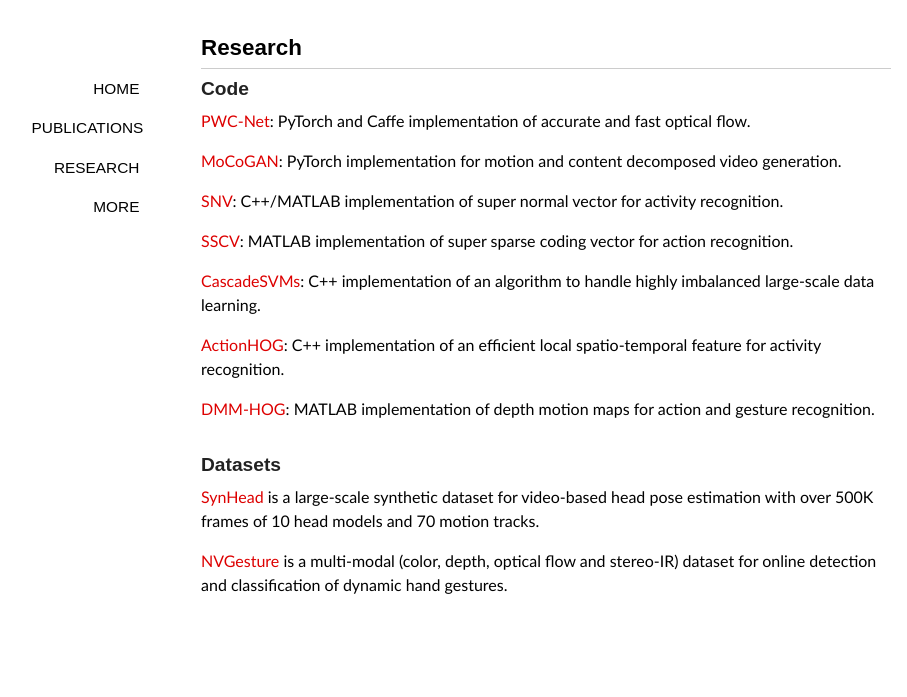
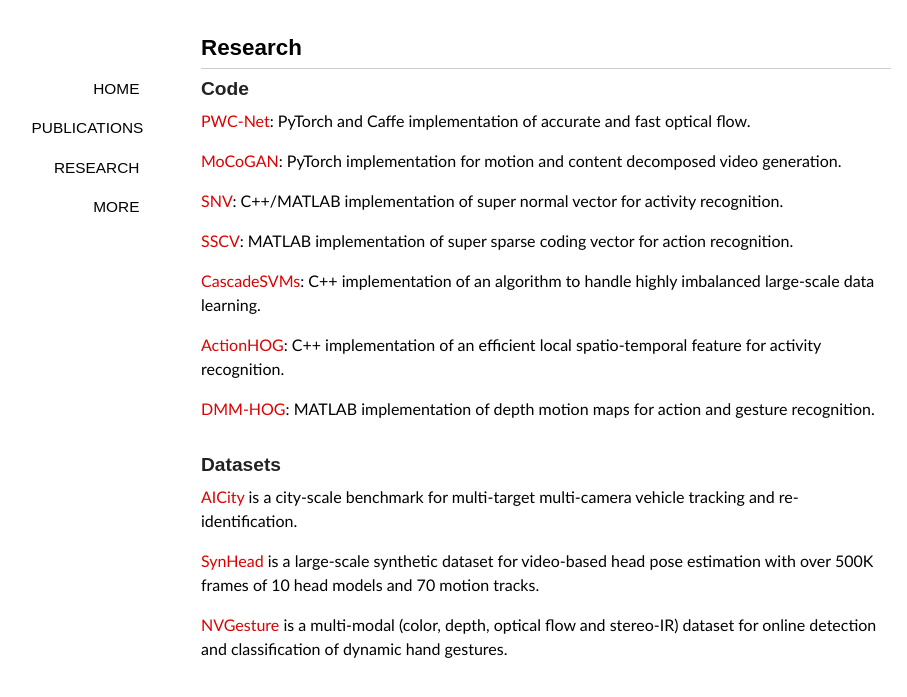
Before and after one commit to xiaodongyang/xiaodongyang.github.io, a Jekyll site: the page built from research/index.md, in a window 1280 px wide. Shown: the top 697 px of the page, without its empty margins (94-1001 px from the left). Built offline with Jekyll 4.4.1, drawn with Linux system fonts in a browser that asks for light colours; some web fonts are replaced.

Commit message:
Update index.md

```diff
--- a/research/index.md
+++ b/research/index.md
@@ -22,6 +22,8 @@
 
 ### Datasets
 
+[AICity](https://www.aicitychallenge.org) is a city-scale benchmark for multi-target multi-camera vehicle tracking and re-identification.
+
 [SynHead](https://research.nvidia.com/publication/dynamic-facial-analysis-bayesian-filtering-recurrent-neural-networks) is a large-scale synthetic dataset for video-based head pose estimation with over 500K frames of 10 head models and 70 motion tracks.
 
 [NVGesture](https://research.nvidia.com/publication/online-detection-and-classification-dynamic-hand-gestures-recurrent-3d-convolutional) is a multi-modal (color, depth, optical flow and stereo-IR) dataset for online detection and classification of dynamic hand gestures.
```
